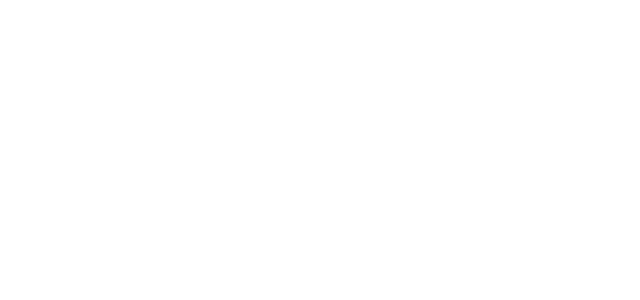
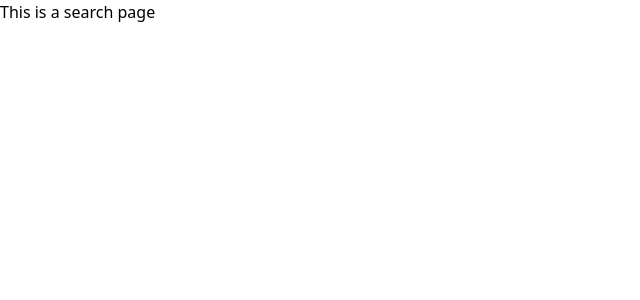
Before and after one commit to samuelajayii/mewzeek-ts, a React (Create React App) app: page /search in a window 1280 px wide. Before the commit this address had no page. Shown: the top 300 px of the page, without its empty margins (0-640 px from the left). Built offline with nearby package versions, Linux system fonts and the light colour scheme; the HTML template or start-up script is replaced by a standard one.

Commit message:
added a search page but not yet functional

```diff
--- a/src/components/AnimatedRoutes.tsx
+++ b/src/components/AnimatedRoutes.tsx
@@ -6,6 +6,7 @@ import SignIn from "./SignIn"
 import SignUp from "./SignUp"
 import MusicPage from "./MusicPage"
 import Profile from "./Profile"
+import Search from "./Search"
 import {AnimatePresence} from 'framer-motion'
 
 const AnimatedRoutes = () => {
@@ -20,6 +21,7 @@ const AnimatedRoutes = () => {
                 <Route path="/signup" element={<SignUp />}/>
                 <Route path="/musicpage" element={<MusicPage />}/>
                 <Route path='/profile' element={<Profile/>}/>
+                <Route path="/search" element={<Search/>}/>
             </Routes>
         </AnimatePresence>
     )
--- a/src/components/NavBar.tsx
+++ b/src/components/NavBar.tsx
@@ -9,10 +9,10 @@ const NavBar = () => {
                 <FontAwesomeIcon icon={faHouse} className="text-xl"/>
                 <p>Home</p>
             </Link>
-            <div className="flex flex-col items-center hover:text-white duration-200 cursor-pointer">
+            <Link to='/search' className="flex flex-col items-center hover:text-white duration-200 cursor-pointer">
                 <FontAwesomeIcon icon={faMagnifyingGlass} className="text-xl"/>
                 <p>Search</p>
-            </div>
+            </Link>
             <div className="flex flex-col items-center hover:text-white duration-200 cursor-pointer">
                 <FontAwesomeIcon icon={faLayerGroup} className="text-xl"/>
                 <p>Library</p>
--- /dev/null
+++ b/src/components/Search.tsx
@@ -0,0 +1,9 @@
+const Search = () => {
+    return(
+        <div className="dark:bg-black dark:text-white h-screen bg-white text-black">
+            <h1>This is a search page</h1>
+        </div>
+    )
+}
+
+export default Search
```
